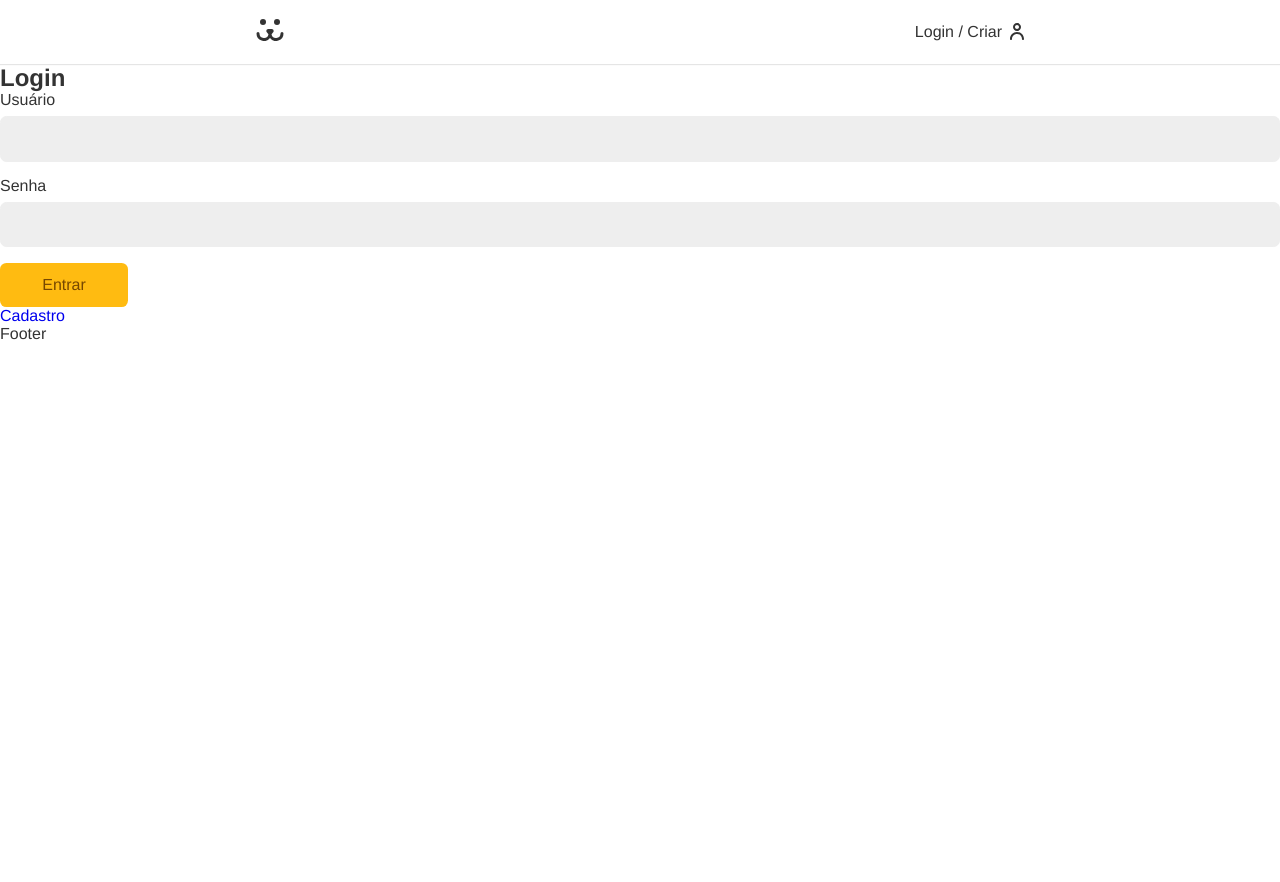
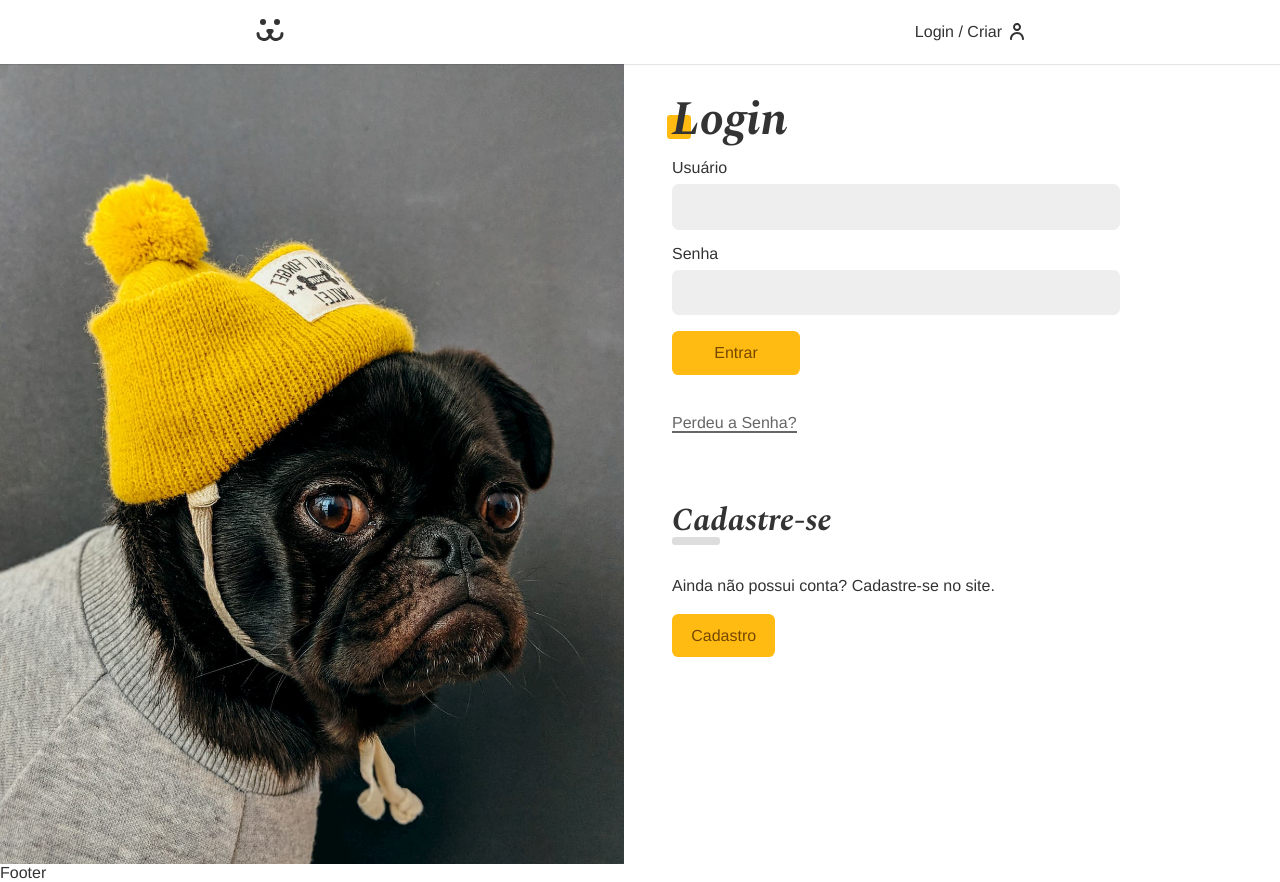
Before and after one commit to lucas-martins/react-dogs, a React (Create React App) app: page /login in a window 1280 px wide. Before the commit the page ends 800 px from the top, so only its background shows below. Built offline with nearby package versions, Linux system fonts and the light colour scheme.

Commit message:
[ADD] Login

```diff
--- a/src/App.css
+++ b/src/App.css
@@ -1,3 +1,5 @@
+@import url('https://fonts.googleapis.com/css2?family=Spectral:ital,wght@1,700&display=swap');
+
 * {
     box-sizing: border-box;
 }
@@ -7,7 +9,7 @@ body {
     margin: 0;
     color: #333;
     --type-first: Helvetica, Arial, sans-serif;
-    --type-second: 'Spectral', Georgia;
+    --type-second: 'Spectral', georgia;
     font-family: var(--type-first);
 }
 
@@ -41,4 +43,40 @@ button, input {
 
 a {
     text-decoration: none;
+    color: #333;
 }
+
+.title {
+    font-family: var(--type-second);
+    line-height: 1;
+    font-size: 3rem;
+    margin: 1rem 0;
+    position: relative;
+    z-index: 1;
+}
+
+.title::after {
+    content: '';
+    display: block;
+    width: 1.5rem;
+    height: 1.5rem;
+    background-color: #fb1;
+    position: absolute;
+    bottom: 5px;
+    left: -5px;
+    border-radius: .2rem;
+    z-index: -1;
+}
+
+.animeLeft {
+    opacity: 0;
+    transform: translateX(-20px);
+    animation: animeLeft .3s forwards;
+}
+
+@keyframes animeLeft {
+    to {
+        opacity: 1;
+        transform: initial;
+    }
+}
--- a/src/UserContext.js
+++ b/src/UserContext.js
@@ -1,5 +1,6 @@
 import React from 'react'
-import { TOKEN_POST, USER_GET } from './api';
+import { TOKEN_POST, TOKEN_VALIDATE_POST, USER_GET } from './api';
+import { useNavigate } from 'react-router';
 
 export const UserContext = React.createContext();
 
@@ -8,7 +9,17 @@ export const UserStorage = ({children}) => {
     const [data, setData] = React.useState(null)
     const [login, setLogin] = React.useState(null)
     const [loading, setLoading] = React.useState(false)
-    const [error, setError] = React.useState(false)
+    const [erro, setErro] = React.useState(null)
+    const navigate = useNavigate()
+
+    const userLogout = React.useCallback( async () => {
+        setData(null)
+        setErro(null)
+        setLoading(false)
+        setLogin(false)
+        window.localStorage.removeItem('token')
+        navigate('/login')
+    }, [navigate])
 
     const getUser = async (token) => {
         const {url, options} = USER_GET(token)
@@ -19,16 +30,50 @@ export const UserStorage = ({children}) => {
     }
 
     const userLogin = async (username, password) => {
-        const {url, options} = TOKEN_POST({username, password})
-        const tokenResponse = await fetch(url, options)
-        const {token} = await tokenResponse.json()
-        window.localStorage.setItem('token', token)
-        getUser(token)
+        try {
+            setErro(null)
+            setLoading(true)
+            const {url, options} = TOKEN_POST({username, password})
+            const tokenResponse = await fetch(url, options)
+            if(!tokenResponse.ok) throw new Error(`Usuário Inválido`)
+            const {token} = await tokenResponse.json()
+            window.localStorage.setItem('token', token)
+            await getUser(token)
+            navigate('/conta')
+        } catch (er) {
+            console.log(er)
+            setErro("er")
+            setLogin(false)
+        } finally {
+            setLoading(false)
+        }
     }
+
+    React.useEffect(() => {
+        const autoLogin = async () => {
+            const token = window.localStorage.getItem('token')
+            if(token) {
+                try {
+                    setErro(null)
+                    setLoading(true)
+                    const {url, options} = TOKEN_VALIDATE_POST(token)
+                    const response = await fetch(url, options)
+                    if(!response.ok) throw new Error('Token Inválido')
+                    await getUser(token)
+                } catch (er) {
+                    userLogout()
+                } finally {
+                    setLoading(false)
+                }
+
+            }
+        }
+        autoLogin()
+    }, [userLogout])
 
 
     return (
-        <UserContext.Provider value={{userLogin, data}}>
+        <UserContext.Provider value={{userLogin, userLogout, data, erro, loading, login}}>
             {children}
         </UserContext.Provider>
     )
--- a/src/api.js
+++ b/src/api.js
@@ -26,3 +26,16 @@ export const USER_GET = (token) => {
 
     }
 }
+
+export const TOKEN_VALIDATE_POST = (token) => {
+    return {
+        url: API_URL + '/jwt-auth/v1/token/validate',
+        options: {
+            method: 'POST',
+            headers: {
+                Authorization: 'Bearer ' + token
+            }
+        }
+
+    }
+}
--- /dev/null
+++ b/src/components/Helpers/Error.js
@@ -0,0 +1,12 @@
+import React from 'react'
+
+const Error = ({erro}) => {
+    if(!erro) return null
+    return (
+        <p style={{color: '#f31', margin: '1rem 0'}}>
+           {erro}
+        </p>
+    )
+}
+
+export default Error
--- a/src/components/Login/Login.js
+++ b/src/components/Login/Login.js
@@ -1,14 +1,20 @@
 import React from 'react'
-import { Route, Routes } from 'react-router'
+import { Route, Routes, Navigate } from 'react-router'
 import LoginForm from './LoginForm'
 import LoginCreate from './LoginCreate'
 import LoginPasswordLost from './LoginPasswordLost'
 import LoginPasswordReset from './LoginPasswordReset'
+import { UserContext } from '../../UserContext'
+import styles from './Login.module.css'
 
 const Login = () => {
 
+    const {login} = React.useContext(UserContext)
+
+    if(login) return <Navigate to="/conta" />
     return (
-        <div>
+        <section className={styles.login}>
+            <div className={styles.forms}>
                 <Routes>
                     <Route path="/" element={<LoginForm />} />
                     <Route path="criar" element={<LoginCreate /> } />
@@ -16,6 +22,7 @@ const Login = () => {
                     <Route path="resetar" element={<LoginPasswordReset />} />
                 </Routes>
             </div>
+        </section>
     )
 }
 
--- /dev/null
+++ b/src/components/Login/Login.module.css
@@ -0,0 +1,30 @@
+.login {
+    display: grid;
+    grid-template-columns: 1fr 1fr;
+    min-height: 100vh;
+    gap: 2rem;
+}
+
+.login::before {
+    content: '';
+    display: block;
+    background: url('../../assets/login.jpg') no-repeat center center;
+    background-size: cover;
+}
+
+.forms {
+    max-width: 30rem;
+    padding: 1rem;
+}
+
+@media (max-width: 40rem) {
+    .login {
+        grid-template-columns: 1fr;
+    }
+    .login::before {
+        display: none;
+    }
+    .forms {
+        max-width: 100%;
+    }
+}
--- a/src/components/Login/LoginForm.js
+++ b/src/components/Login/LoginForm.js
@@ -1,17 +1,19 @@
 import React from 'react'
 import { Link } from 'react-router-dom'
-import { TOKEN_POST, USER_GET } from '../../api'
 import useForm from '../../hooks/useForm'
 import Button from '../Forms/Button'
 import Input from '../Forms/Input'
 import { UserContext } from '../../UserContext'
+import Error from '../Helpers/Error'
+import styles from './LoginForm.module.css'
+import stylesBtn from '../Forms/Button.module.css'
 
 const LoginForm = () => {
 
     const username = useForm();
     const password = useForm();
 
-    const {userLogin} = React.useContext(UserContext)
+    const {userLogin, erro, loading} = React.useContext(UserContext)
 
     const handleSubmit = async (e) => {
         e.preventDefault()
@@ -22,16 +24,23 @@ const LoginForm = () => {
     }
 
     return (
-        <section>
-            <h1>Login</h1>
-            <form onSubmit={handleSubmit}>
+        <section className="animeLeft">
+            <h1 className="title">Login</h1>
+            <form className={styles.form} onSubmit={handleSubmit}>
                 <Input label="Usuário" type="text" name="username" {...username} />
                 <Input label="Senha" type="password" name="password"{...password} />
                 {/* <input type="text" value={username} onChange={({target}) => setUsername(target.value)} />
                 <input type="password" value={password} onChange={({target}) => setPassword(target.value)} /> */}
-                <Button>Entrar</Button>
+                {loading ? <Button disabled>Carregando...</Button> : <Button>Entrar</Button>}
+                <Error erro={erro} />
             </form>
-            <Link to="/login/criar">Cadastro</Link>
+            <Link className={styles.perdeu} to="/login/perdeu">Perdeu a Senha?</Link>
+            <div className={styles.cadastro}>
+                <h2 className={styles.subtitle}>Cadastre-se</h2>
+                <p>Ainda não possui conta? Cadastre-se no site.</p>
+                <Link className={stylesBtn.button} to="/login/criar">Cadastro</Link>
+
+            </div>
         </section>
     )
 }
--- /dev/null
+++ b/src/components/Login/LoginForm.module.css
@@ -0,0 +1,42 @@
+.form {
+    margin-bottom: 2rem;
+}
+
+.perdeu {
+    display: inline-block;
+    color: #666;
+    padding: .5rem 0;
+    line-height: 1;
+}
+
+.perdeu::after {
+    content: '';
+    height: 2px;
+    width: 100%;
+    background: currentColor;
+    display: block;
+}
+
+.cadastro {
+    margin-top: 4rem;
+}
+
+.cadastro p {
+    margin-top: 2rem;
+    margin-bottom: 2rem;
+}
+
+.subtitle {
+    font-family: var(--type-second);
+    line-height: 1;
+    font-size: 2rem;
+}
+
+.subtitle::after {
+    content: '';
+    display: block;
+    background: #ddd;
+    height: .5rem;
+    width: 3rem;
+    border-radius: .2rem;
+}
```
Lines whose indentation alone changed are shown as unchanged.
